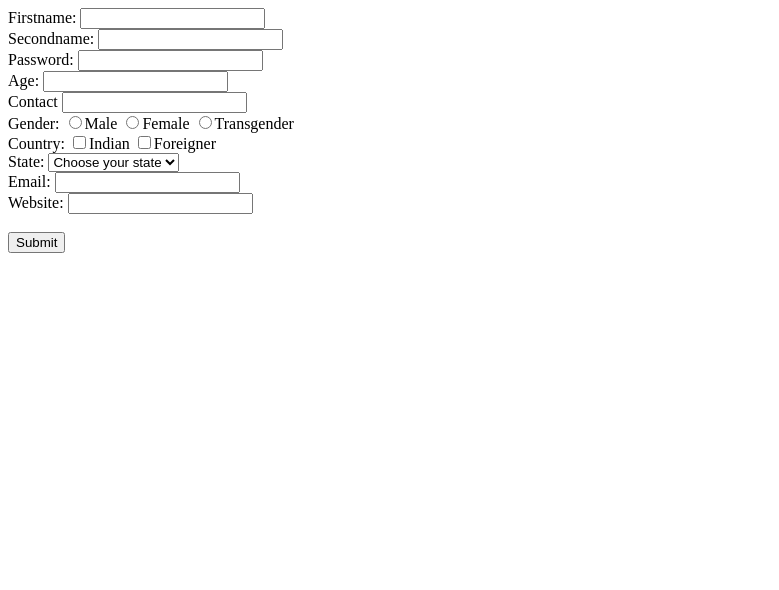
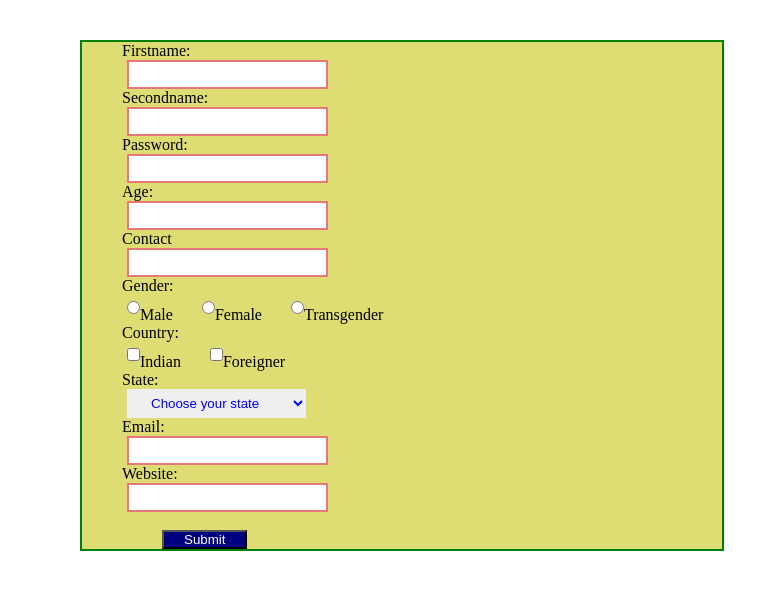
Before and after one commit to Penitta-1/Kids-story-webpage, a plain HTML site: page indexform.html in a window 1280 px wide. Shown: the whole page, without its empty margins (0-779 px from the left). Drawn offline with Linux system fonts and the light colour scheme.

Commit message:
Update indexform.html

```diff
--- a/indexform.html
+++ b/indexform.html
@@ -4,7 +4,7 @@
     <meta charset="UTF-8">
     <meta name="viewport" content="width=device-width, initial-scale=1.0">
     <title>Form Basics</title>
-    <link rel="stylesheet" href="formstyle.css">
+    <link rel="stylesheet" href="styleform.css">
 </head>
 <body>
     <form>
```
